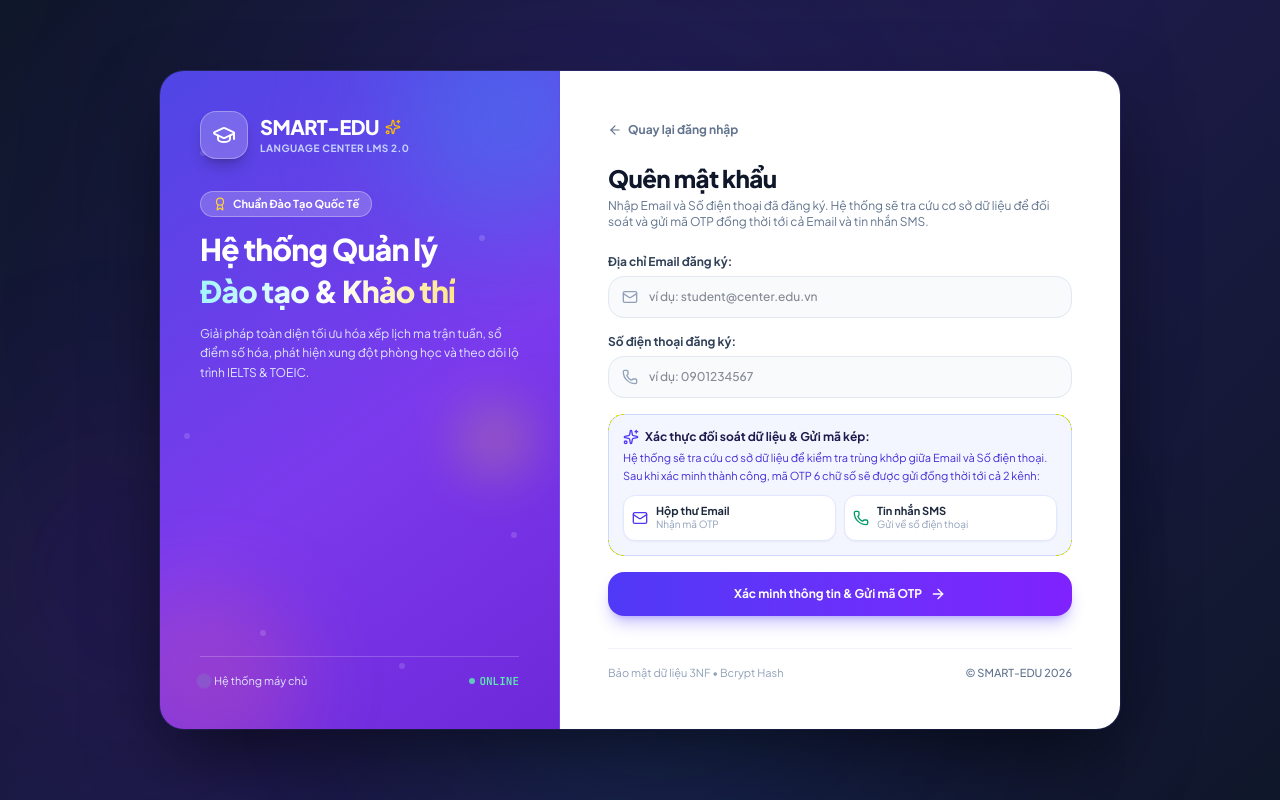
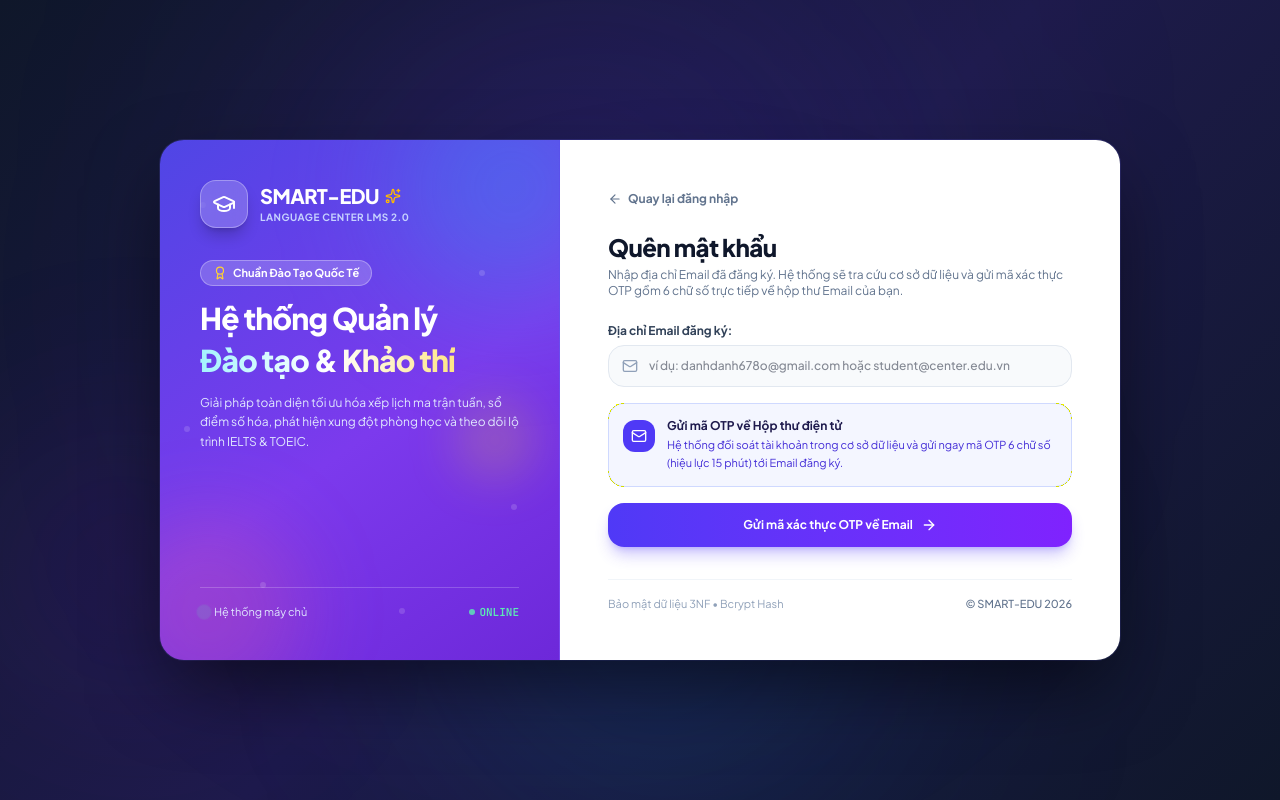
Before and after one commit to tenki1612/SMART-EDU, a React (Vite) app in the folder frontend/: page / in a window 1280 px wide. Both pictures are taken after a click on the button "Quên mật khẩu?". Built offline with nearby package versions, Linux system fonts and the light colour scheme.

Commit message:
feat(auth): streamline forgot password to email-only OTP with Gmail SMTP real dispatch

```diff
--- a/frontend/src/services/api.js
+++ b/frontend/src/services/api.js
@@ -40,8 +40,8 @@ export const authApi = {
     },
     forgotPassword: async (params) => {
         const payload = typeof params === 'string'
-            ? { identifier: params, channel: 'BOTH' }
-            : { ...params, channel: 'BOTH' };
+            ? { email: params, identifier: params, channel: 'EMAIL' }
+            : { channel: 'EMAIL', ...params };
         const res = await apiClient.post('/auth/forgot-password', payload);
         return res.data;
     },
--- a/frontend/src/views/LoginView.jsx
+++ b/frontend/src/views/LoginView.jsx
@@ -37,9 +37,8 @@ export const LoginView = () => {
   const [regError, setRegError] = useState('');
   const [isRegistering, setIsRegistering] = useState(false);
 
-  // Forgot password flow state (Dual check: Email + Phone, Send to Both)
+  // Forgot password flow state (Email OTP)
   const [forgotEmail, setForgotEmail] = useState('');
-  const [forgotPhone, setForgotPhone] = useState('');
   const [accountIdentifier, setAccountIdentifier] = useState('');
   const [targetMasked, setTargetMasked] = useState('');
   const [resetCode, setResetCode] = useState('');
@@ -104,14 +103,14 @@ export const LoginView = () => {
     }
   };
 
-  // Step 1: Request OTP for password reset (Dual check: Email & Phone)
+  // Step 1: Request OTP for password reset (Email-only)
   const handleRequestOtp = async (e) => {
     if (e && e.preventDefault) e.preventDefault();
     setForgotError('');
     setForgotMsg('');
 
-    if (!forgotEmail.trim() || !forgotPhone.trim()) {
-      const errText = 'Vui lòng nhập đầy đủ cả Địa chỉ Email và Số điện thoại đã đăng ký.';
+    if (!forgotEmail.trim()) {
+      const errText = 'Vui lòng nhập địa chỉ Email đã đăng ký của tài khoản.';
       setForgotError(errText);
       toast.error(errText);
       return;
@@ -121,18 +120,17 @@ export const LoginView = () => {
 
     try {
       const res = await authApi.forgotPassword({
-        email: forgotEmail.trim(),
-        phone: forgotPhone.trim()
+        email: forgotEmail.trim().toLowerCase()
       });
       const data = res.data || res;
       setAccountIdentifier(data.identifier || forgotEmail.trim());
-      // TUYỆT ĐỐI KHÔNG gán OTP vào state client - người dùng phải tự kiểm tra Email/SMS để nhập
+      // TUYỆT ĐỐI KHÔNG gán OTP vào state client - người dùng mở Email để nhập
       setResetCode('');
-      setTargetMasked(data.target_masked || `${forgotEmail.trim()} & ${forgotPhone.trim()}`);
+      setTargetMasked(data.target_masked || forgotEmail.trim());
 
-      const msg = data.message || 'Mã xác thực OTP đã được gửi đồng thời tới cả Hộp thư Email và Tin nhắn SMS.';
+      const msg = data.message || `Mã xác thực OTP đã được gửi thành công tới email ${data.target_masked || forgotEmail.trim()}`;
       setForgotMsg(msg);
-      toast.success('Đã gửi mã OTP tới Email và Tin nhắn SMS!');
+      toast.success('Mã OTP đã được gửi tới hộp thư Email của bạn!');
       setAuthMode('forgot_reset');
     } catch (err) {
       const msg = err.message || 'Không thể tạo yêu cầu đặt lại mật khẩu.';
@@ -346,8 +344,8 @@ export const LoginView = () => {
                         onClick={() => {
                           if (username.includes('@')) {
                             setForgotEmail(username.trim());
-                          } else if (/^\d+$/.test(username.trim())) {
-                            setForgotPhone(username.trim());
+                          } else {
+                            setForgotEmail('');
                           }
                           setForgotError('');
                           setForgotMsg('');
@@ -615,7 +613,7 @@ export const LoginView = () => {
               </div>
             )}
 
-            {/* MODE 3: FORGOT PASSWORD - STEP 1 (REQUEST OTP) */}
+            {/* MODE 3: FORGOT PASSWORD - STEP 1 (REQUEST OTP VIA EMAIL) */}
             {authMode === 'forgot_request' && (
               <div>
                 <button
@@ -634,7 +632,7 @@ export const LoginView = () => {
                 <div className="space-y-1">
                   <h2 className="text-2xl font-black text-slate-900 tracking-tight">Quên mật khẩu</h2>
                   <p className="text-xs text-slate-500">
-                    Nhập Email và Số điện thoại đã đăng ký. Hệ thống sẽ tra cứu cơ sở dữ liệu để đối soát và gửi mã OTP đồng thời tới cả Email và tin nhắn SMS.
+                    Nhập địa chỉ Email đã đăng ký. Hệ thống sẽ tra cứu cơ sở dữ liệu và gửi mã xác thực OTP gồm 6 chữ số trực tiếp về hộp thư Email của bạn.
                   </p>
                 </div>
 
@@ -653,7 +651,7 @@ export const LoginView = () => {
                       <input
                         type="email"
                         required
-                        placeholder="ví dụ: student@center.edu.vn"
+                        placeholder="ví dụ: danhdanh678o@gmail.com hoặc student@center.edu.vn"
                         value={forgotEmail}
                         onChange={(e) => setForgotEmail(e.target.value)}
                         className="w-full pl-10 pr-3.5 py-3 rounded-2xl bg-slate-50 border border-slate-200 focus:bg-white focus:border-indigo-600 focus:ring-4 focus:ring-indigo-100 outline-hidden font-medium transition"
@@ -661,45 +659,16 @@ export const LoginView = () => {
                     </div>
                   </div>
 
-                  <div>
-                    <label className="font-bold text-slate-700 block mb-1.5">Số điện thoại đăng ký:</label>
-                    <div className="relative">
-                      <Phone className="w-4 h-4 text-slate-400 absolute left-3.5 top-1/2 -translate-y-1/2" />
-                      <input
-                        type="tel"
-                        required
-                        placeholder="ví dụ: 0901234567"
-                        value={forgotPhone}
-                        onChange={(e) => setForgotPhone(e.target.value)}
-                        className="w-full pl-10 pr-3.5 py-3 rounded-2xl bg-slate-50 border border-slate-200 focus:bg-white focus:border-indigo-600 focus:ring-4 focus:ring-indigo-100 outline-hidden font-medium transition"
-                      />
+                  {/* Thông tin xác thực qua Email */}
+                  <div className="p-3.5 rounded-2xl bg-indigo-50/70 border border-indigo-200/80 text-indigo-900 text-xs flex items-start gap-3">
+                    <div className="p-2 rounded-xl bg-indigo-600 text-white shrink-0 mt-0.5">
+                      <Mail className="w-4 h-4" />
                     </div>
-                  </div>
-
-                  {/* Thông tin xác thực đối soát kép và gửi đồng thời */}
-                  <div className="p-3.5 rounded-2xl bg-indigo-50/70 border border-indigo-200/80 text-indigo-900 text-xs">
-                    <div className="font-bold flex items-center gap-1.5 mb-1 text-indigo-950">
-                      <Sparkles className="w-4 h-4 text-indigo-600" />
-                      Xác thực đối soát dữ liệu &amp; Gửi mã kép:
-                    </div>
-                    <p className="text-[11px] text-indigo-700 leading-relaxed mb-2.5">
-                      Hệ thống sẽ tra cứu cơ sở dữ liệu để kiểm tra trùng khớp giữa Email và Số điện thoại. Sau khi xác minh thành công, mã OTP 6 chữ số sẽ được gửi đồng thời tới cả 2 kênh:
-                    </p>
-                    <div className="grid grid-cols-2 gap-2">
-                      <div className="flex items-center gap-2 p-2 rounded-xl bg-white border border-indigo-100 shadow-xs">
-                        <Mail className="w-4 h-4 text-indigo-600 shrink-0" />
-                        <div>
-                          <span className="font-bold text-[11px] block text-slate-800">Hộp thư Email</span>
-                          <span className="text-[10px] text-slate-400 block">Nhận mã OTP</span>
-                        </div>
-                      </div>
-                      <div className="flex items-center gap-2 p-2 rounded-xl bg-white border border-indigo-100 shadow-xs">
-                        <Phone className="w-4 h-4 text-emerald-600 shrink-0" />
-                        <div>
-                          <span className="font-bold text-[11px] block text-slate-800">Tin nhắn SMS</span>
-                          <span className="text-[10px] text-slate-400 block">Gửi về số điện thoại</span>
-                        </div>
-                      </div>
+                    <div>
+                      <div className="font-bold text-indigo-950 mb-0.5">Gửi mã OTP về Hộp thư điện tử</div>
+                      <p className="text-[11px] text-indigo-700 leading-relaxed">
+                        Hệ thống đối soát tài khoản trong cơ sở dữ liệu và gửi ngay mã OTP 6 chữ số (hiệu lực 15 phút) tới Email đăng ký.
+                      </p>
                     </div>
                   </div>
 
@@ -711,11 +680,11 @@ export const LoginView = () => {
                     {isForgotLoading ? (
                       <>
                         <RefreshCw className="w-4 h-4 animate-spin" />
-                        Đang đối soát database & gửi OTP...
+                        Đang tra cứu database &amp; gửi Email OTP...
                       </>
                     ) : (
                       <>
-                        Xác minh thông tin &amp; Gửi mã OTP
+                        Gửi mã xác thực OTP về Email
                         <ArrowRight className="w-4 h-4" />
                       </>
                     )}
@@ -736,28 +705,33 @@ export const LoginView = () => {
                   className="inline-flex items-center gap-1.5 text-xs font-bold text-slate-500 hover:text-slate-800 mb-6 transition cursor-pointer"
                 >
                   <ArrowLeft className="w-3.5 h-3.5" />
-                  Quay lại thông tin xác minh
+                  Đổi địa chỉ Email khác
                 </button>
 
                 <div className="space-y-1">
                   <h2 className="text-2xl font-black text-slate-900 tracking-tight">Đặt lại mật khẩu</h2>
                   <p className="text-xs text-slate-500">
-                    Nhập mã xác thực OTP gồm 6 chữ số nhận được trong Email hoặc tin nhắn SMS để thiết lập mật khẩu mới
+                    Nhập mã xác thực OTP gồm 6 chữ số nhận được trong Email để thiết lập mật khẩu mới
                   </p>
                 </div>
 
-                {/* Banner thông báo kênh gửi mã kép */}
-                <div className="mt-4 p-3.5 rounded-2xl bg-indigo-50/80 border border-indigo-200 text-indigo-900 text-xs">
-                  <div className="flex items-center gap-2 font-bold mb-1 text-indigo-950">
-                    <CheckCircle2 className="w-4 h-4 text-emerald-600 shrink-0" />
-                    <span>Mã OTP đã được gửi đồng thời tới:</span>
+                {/* Banner thông báo kênh gửi Email */}
+                <div className="mt-4 p-3.5 rounded-2xl bg-indigo-50/80 border border-indigo-200 text-indigo-900 text-xs flex items-start gap-3">
+                  <div className="p-2 bg-indigo-600 text-white rounded-xl shrink-0 mt-0.5">
+                    <Mail className="w-4 h-4" />
                   </div>
-                  <div className="text-[11px] text-indigo-800 font-mono font-bold pl-6">
-                    {targetMasked || `${forgotEmail} & ${forgotPhone}`}
+                  <div>
+                    <div className="flex items-center gap-1.5 font-bold text-indigo-950">
+                      <CheckCircle2 className="w-4 h-4 text-emerald-600 shrink-0" />
+                      <span>Mã OTP đã được gửi về Email:</span>
+                    </div>
+                    <div className="text-xs text-indigo-800 font-mono font-bold mt-1">
+                      {targetMasked || forgotEmail}
+                    </div>
+                    <p className="text-[11px] text-indigo-600/90 mt-1 leading-relaxed">
+                      Vui lòng mở ứng dụng hộp thư Email (kiểm tra cả mục Hộp thư đến và Thư rác / Spam) để lấy mã OTP gồm 6 chữ số và nhập vào bên dưới.
+                    </p>
                   </div>
-                  <p className="text-[11px] text-indigo-600/90 mt-2 pl-6 leading-relaxed">
-                    Vui lòng kiểm tra hộp thư đến (hoặc thư rác / spam) của Email và tin nhắn SMS trên điện thoại của bạn để lấy mã OTP gồm 6 chữ số và nhập vào bên dưới.
-                  </p>
                 </div>
 
                 {forgotError && (
```
Also changed, not shown: 2 other files (tests, documents, lock files or other folders).
